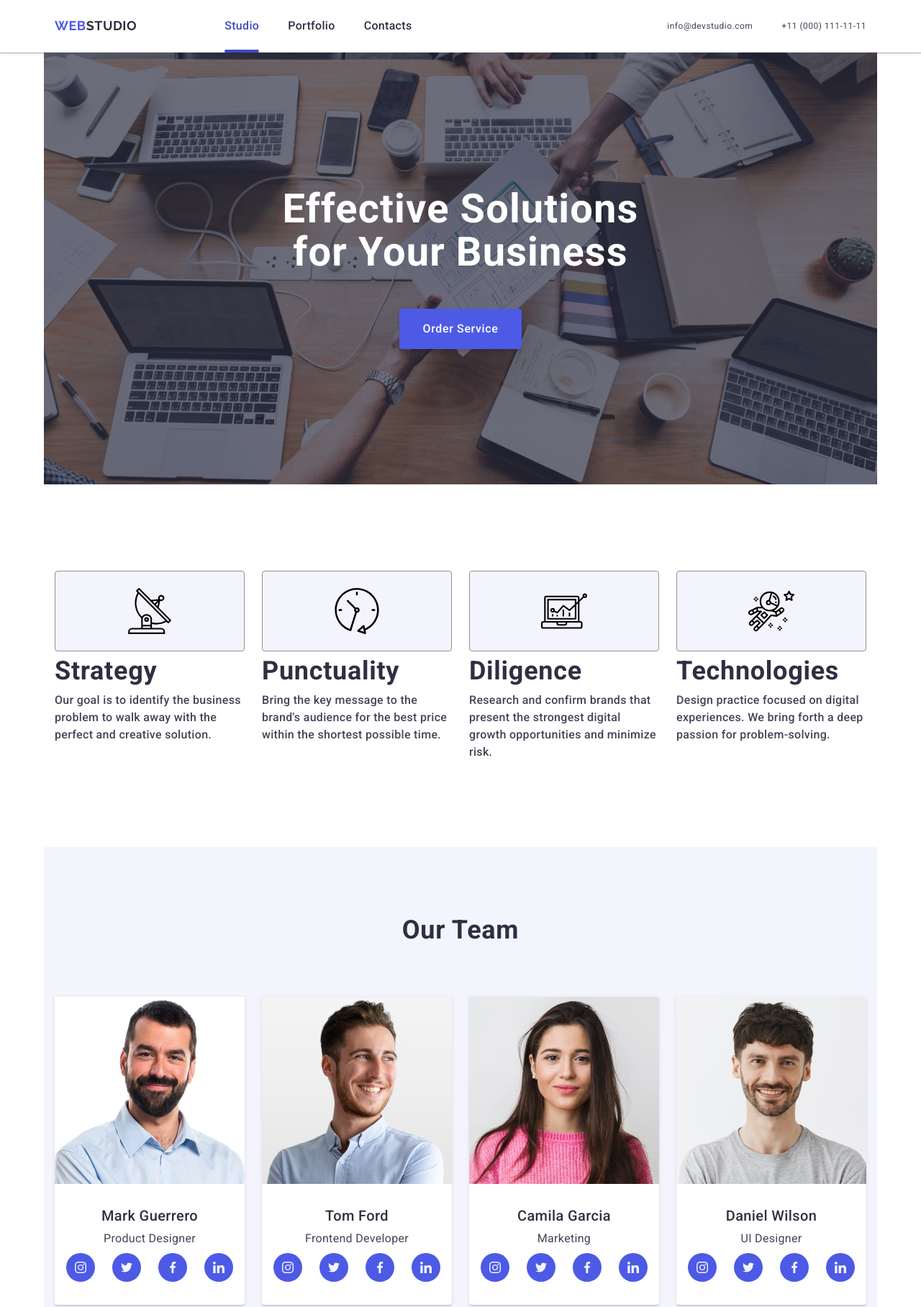
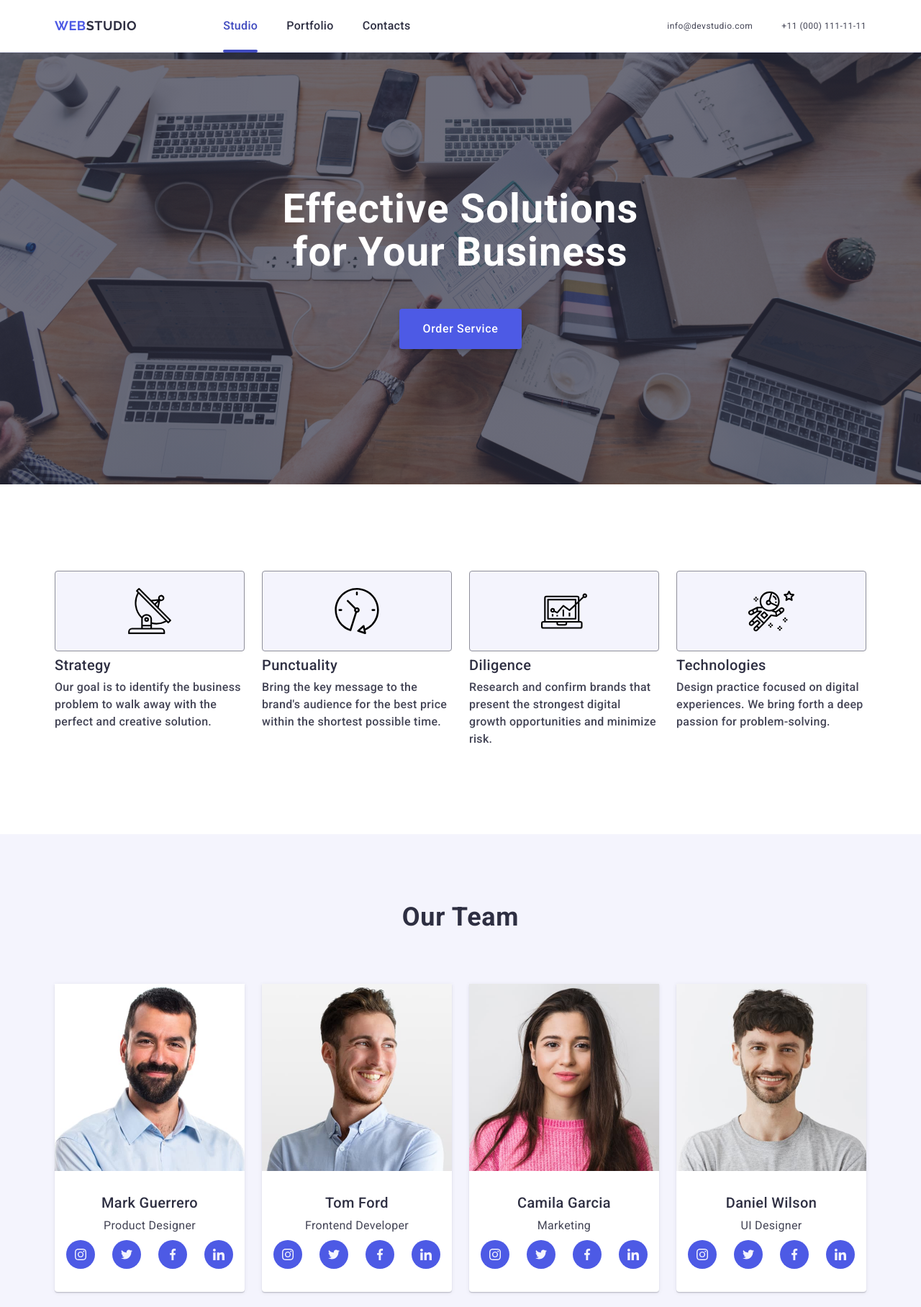
Before and after one commit to TatiYas/goit-markup-hw-06, a plain HTML site: page index.html in a window 1280 px wide. Shown: the top 1816 px of the page at 72% size. Drawn offline with nearby package versions, Linux system fonts and the light colour scheme.

Commit message:
Update Final

```diff
--- a/css/styles.css
+++ b/css/styles.css
@@ -267,9 +267,19 @@ transition: color 250ms cubic-bezier(0.4, 0, 0.2, 1);
   }
 
     .header-logo {
-    margin-right: 122px;
-  }
-
+    margin-right: 120px;
+  }
+  .header-contacts {
+    display: block;
+    /* font-size: 16px; */
+    font-size: 12px;
+    font-style: normal;
+    /* line-height: 1.5; */
+    line-height: 1.17;
+    padding: 16px 0;
+    letter-spacing: 0.04em;
+    margin-left: auto;
+  }
   .header-contacts-list {
     display: flex;
     flex-direction: column;
@@ -304,6 +314,11 @@ transition: color 250ms cubic-bezier(0.4, 0, 0.2, 1);
     .heder-logo {
       margin-right: 76px;
     }
+    .header-contacts {
+      font-size: 16px;
+      line-height: 1.5;
+    }
+
     .header-contacts-list  {
       display: flex;
       flex-direction: row;
@@ -413,14 +428,10 @@ transition: color 250ms cubic-bezier(0.4, 0, 0.2, 1);
 }
 
 /*==========TABLET==========*/
+
 @media only screen and (min-width: 767.98px) {
   .hero {
-    max-width: 768px;
-  }
-}
-
-@media only screen and (min-width: 767.98px) {
-  .hero {
+    padding: 112px 0;
     max-width: 768px;
     background-image: linear-gradient(
         rgba(46, 47, 66, 0.7),
@@ -455,7 +466,7 @@ transition: color 250ms cubic-bezier(0.4, 0, 0.2, 1);
   }}
 @media only screen and (min-width: 1158px) {
   .hero {
-    /*max-width: 1440px;*/
+    max-width: 1440px;
     padding: 188px 0px;
     background-image: linear-gradient(
         rgba(46, 47, 66, 0.7),
@@ -487,13 +498,13 @@ transition: color 250ms cubic-bezier(0.4, 0, 0.2, 1);
   padding: 96px 0;
 }
 
-.feature-title {
+/*.feature-title {
   color: #ffffff;
   font-size: 56px;
   text-align: center;
   line-height: 1.07;
   letter-spacing: 0.02em;
-}
+}*/
 .visually-hidden {
   position: absolute;
   width: 1px;
@@ -510,12 +521,11 @@ transition: color 250ms cubic-bezier(0.4, 0, 0.2, 1);
   display: flex;
   flex-wrap: wrap;
   width: 100%;
-  display: flex;
-  gap: 72px;
+  gap: 72px 24px;
 }
 .feature-item {
-  max-width: 320px;
-  width: 100%;
+  /*max-width: 320px;*/
+  max-width: 356px;
   margin: 0 auto;
 }
 .feature-item-name {
@@ -543,11 +553,22 @@ transition: color 250ms cubic-bezier(0.4, 0, 0.2, 1);
 /*==========TABLET=========*/
 
 @media only screen and (min-width: 767.98px) {
-  .feature-container {
+  .container {
     max-width: 768px;
   }
+  .features-list {
+    display: flex;
+    flex-wrap: wrap;
+    /*column-gap: 24px;
+    flex-direction: row;
+    row-gap: 72px;*/
+  }
+
   .feature-item-name {
-    text-align: left;
+    text-align: start;
+  }
+  .features-item {
+    width: calc((100% - 24px) / 2);
   }
   .featureicon {
     display: none;
@@ -563,16 +584,22 @@ transition: color 250ms cubic-bezier(0.4, 0, 0.2, 1);
       padding: 120px 0;
     }
     .feature-list {
-    gap: 24px;
+    gap: 72px 24px;
   }
   .feature-item {
     max-width: 1440;
     width: calc((100% - 24px * 3) / 4);
   }
-  .feature-item-name {
+  .feature-item-descr {
+    font-size: 16px;
+    font-weight: 500;
+    line-height: 1.5;
+    letter-spacing: 0.02em;
+    }
+  /*.feature-item-name {
     max-width: 1440;
     text-align: left;
-  }
+  }*/
   .featureicon {
     max-width: 1440;
     display: flex;
@@ -585,6 +612,14 @@ transition: color 250ms cubic-bezier(0.4, 0, 0.2, 1);
     padding: 24px 0;
     margin-bottom: 8px;
   }
+  .feature-item-name {
+    font-size: 20px;
+    font-weight: 500;
+    letter-spacing: 0.4px;
+    text-transform: none;
+    text-align: start;
+  }
+
 }
 
 /*======SECTION 3 Our team ========*/
@@ -617,7 +652,7 @@ transition: color 250ms cubic-bezier(0.4, 0, 0.2, 1);
   display: flex;
   justify-content: center;
   flex-wrap: wrap;
-  gap: 24px;/*32px;*/
+  gap: 72px;/*32px;*/
   transition: background-color 250ms cubic-bezier(0.4, 0, 0.2, 1);
   /*align-items: center;
   justify-content: center;*/
@@ -707,7 +742,7 @@ transition: color 250ms cubic-bezier(0.4, 0, 0.2, 1);
 
 @media only screen and (min-width: 767.98px) {
 
-  .team {max-width: 768px;}
+  /*.team {max-width: 768px;}*/
   .title {
     margin-bottom: 72px;
   }
@@ -716,14 +751,15 @@ transition: color 250ms cubic-bezier(0.4, 0, 0.2, 1);
   }
   .team-item-card {
     width: calc((100% - 24px * 1) / 2);
-    max-width: 100%;
+    max-width: 264px;
     display: flex;
     height: auto;
   }
 }
 /*==========DESKTOP==========*/
 @media only screen and (min-width: 1158px) {
-  .team {max-width: 1158px;}
+  team {padding: 120 0;}
+
   .team-list {
     gap: 24px;
     max-width: 1158px;
@@ -743,7 +779,7 @@ transition: color 250ms cubic-bezier(0.4, 0, 0.2, 1);
 }
 
 .title{
-    max-width: 412px;
+    /*max-width: 412px;*/
     color: #2E2F42;
     text-align: center;
     font-family: Roboto;
@@ -886,7 +922,7 @@ transition: color 250ms cubic-bezier(0.4, 0, 0.2, 1);
     max-width: 768px;
   }
   .portfolio-list {
-    gap: 24px;
+    gap: 72px 24px;
   }
   .portfolio-item-card {
     width: calc((100% - 24px * 1) / 2);
@@ -900,8 +936,12 @@ transition: color 250ms cubic-bezier(0.4, 0, 0.2, 1);
     max-width: 1440px;
     padding: 0 15px 0 15px;
   }
+  .portfolio {
+    padding-top: 120px;
+    padding-bottom: 120px;
+  }
   .portfolio-list {
-    gap: 24px;
+    gap: 48px 24px;
   }
   .portfolio-item-card {
     width: calc((100% - 24px * 2) / 3);
```
Also changed, not shown: 1 other file.
